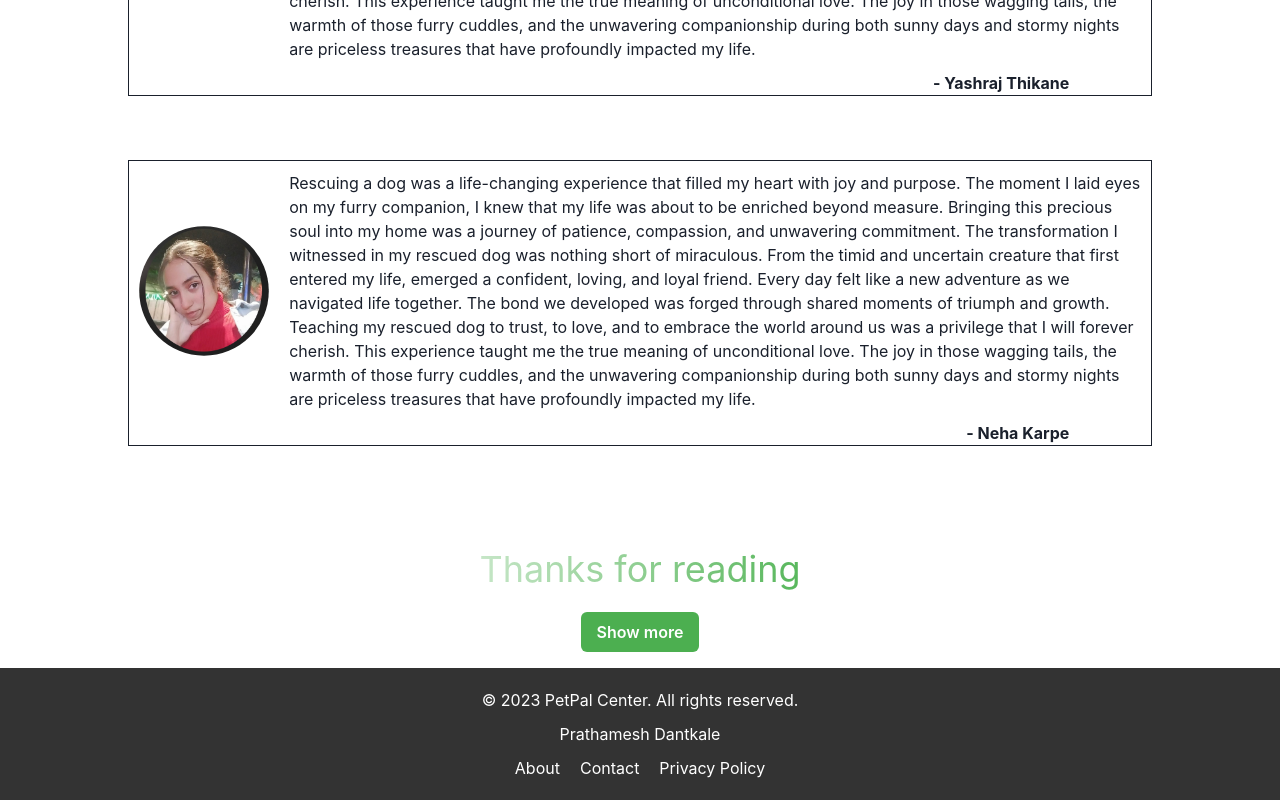
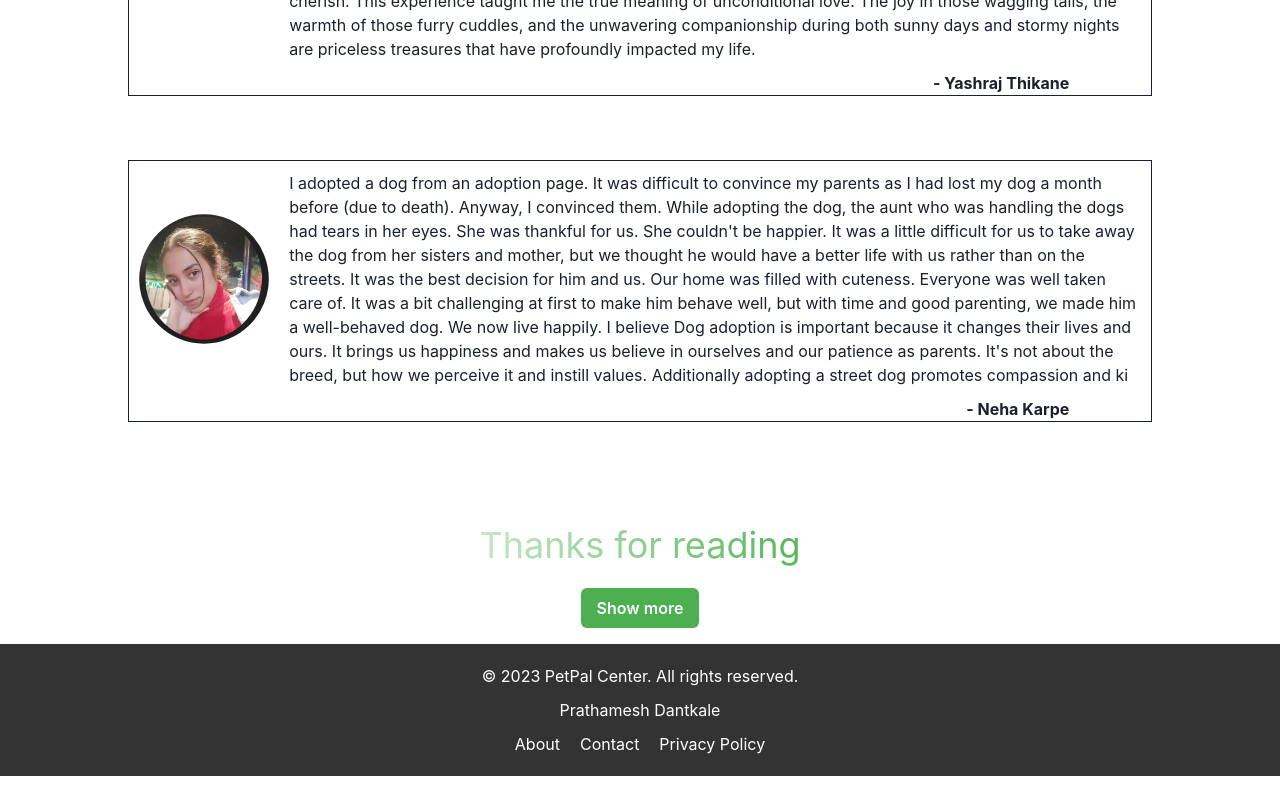
Before and after one commit to Prathamesh-1701/PetPalPro, a React (Create React App) app: page /Volunteers in a window 1280 px wide. Shown: the part 1490-2290 px from the top of the page. After the commit the page ends 2266 px from the top, so only its background shows below. Built offline with nearby package versions, Linux system fonts and the light colour scheme.

Commit message:
third commit

```diff
--- a/src/Components/Volunteers/volunteers.jsx
+++ b/src/Components/Volunteers/volunteers.jsx
@@ -57,6 +57,7 @@ const VolunteerPage = () => {
       </Container>
 
       <Flex direction="column" alignItems="center" marginBottom="4rem">
+
         <Box
           width={{ base: '100%', md: '80%' }}
           border="1px"
@@ -88,6 +89,7 @@ This experience taught me the true meaning of unconditional love. The joy in tho
             </Text>
           </Box>
         </Box>
+
         <Box
           width={{ base: '100%', md: '80%' }}
           border="1px"
@@ -134,14 +136,7 @@ This experience taught me the true meaning of unconditional love. The joy in tho
               alt="Dan Abramov"
             />
             <Text margin="1%">
-            Rescuing a dog was a life-changing experience that filled my heart with joy and purpose. The moment I laid eyes on my furry companion, I knew that my life was about to be enriched beyond measure.
-
-Bringing this precious soul into my home was a journey of patience, compassion, and unwavering commitment. The transformation I witnessed in my rescued dog was nothing short of miraculous. From the timid and uncertain creature that first entered my life, emerged a confident, loving, and loyal friend.
-
-Every day felt like a new adventure as we navigated life together. The bond we developed was forged through shared moments of triumph and growth. Teaching my rescued dog to trust, to love, and to embrace the world around us was a privilege that I will forever cherish.
-
-This experience taught me the true meaning of unconditional love. The joy in those wagging tails, the warmth of those furry cuddles, and the unwavering companionship during both sunny days and stormy nights are priceless treasures that have profoundly impacted my life.
-              {/* Rest of the text */}
+            I adopted a dog from an adoption page. It was difficult to convince my parents as I had lost my dog a month before (due to death). Anyway, I convinced them. While adopting the dog, the aunt who was handling the dogs had tears in her eyes. She was thankful for us. She couldn't be happier. It was a little difficult for us to take away the dog from her sisters and mother, but we thought he would have a better life with us rather than on the streets. It was the best decision for him and us. Our home was filled with cuteness. Everyone was well taken care of. It was a bit challenging at first to make him behave well, but with time and good parenting, we made him a well-behaved dog. We now live happily. I believe Dog adoption is important because it changes their lives and ours. It brings us happiness and makes us believe in ourselves and our patience as parents. It's not about the breed, but how we perceive it and instill values.  Additionally adopting a street dog promotes compassion and ki{/* Rest of the text */}
             </Text>
           </Center>
           <Box backgroundColor="transparent" width="100%" display="flex" justifyContent="flex-end">
```
